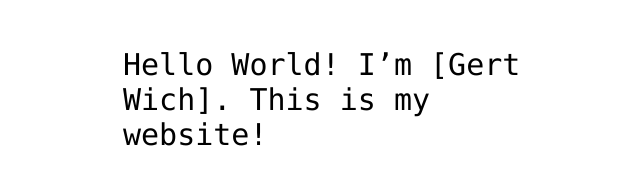
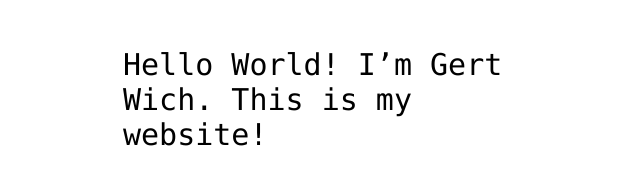
Before and after one commit to gertwich/gertwich.github.io, a plain HTML site: page index.html in a window 1280 px wide. Shown: the part 341-526 px from the top of the page, without its empty margins (317-957 px from the left). Drawn offline with Linux system fonts and the light colour scheme.

Commit message:
Update index.html

```diff
--- a/index.html
+++ b/index.html
@@ -12,7 +12,7 @@
 <img src="https://octodex.github.com/images/daftpunktocat-thomas.gif" id="octocat" alt="octocat-gif" />
 
 <!-- Change this code here by copy and pasting your template on line 15 -->
-<p>Hello World! I’m [Gert Wich]. This is my website!</p>
+<p>Hello World! I’m Gert Wich. This is my website!</p>
 
 </body>
 </html>
```
